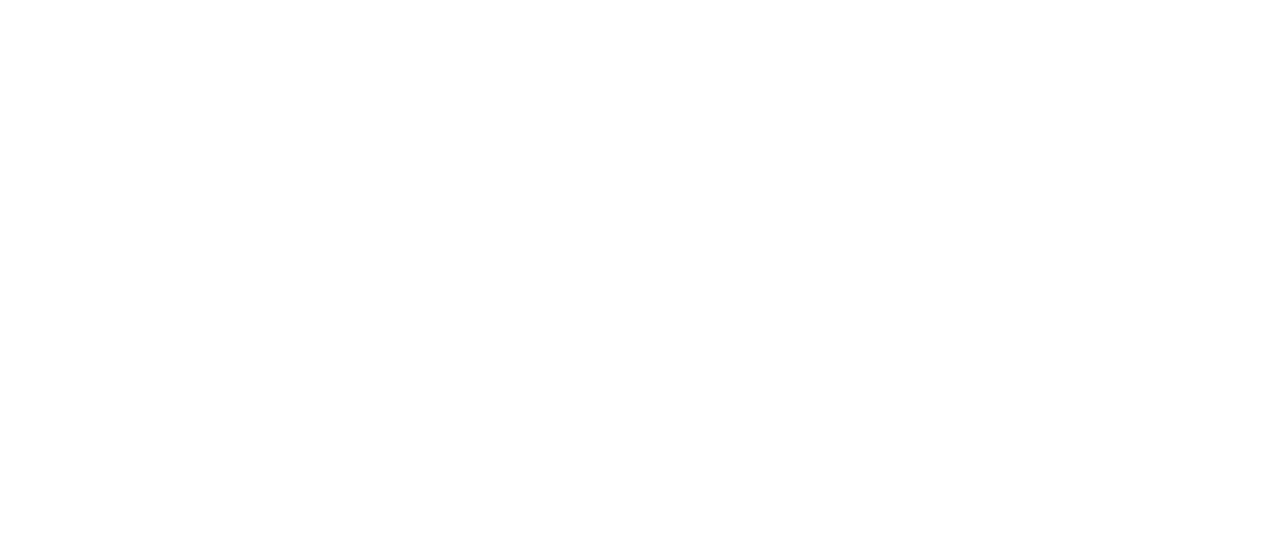
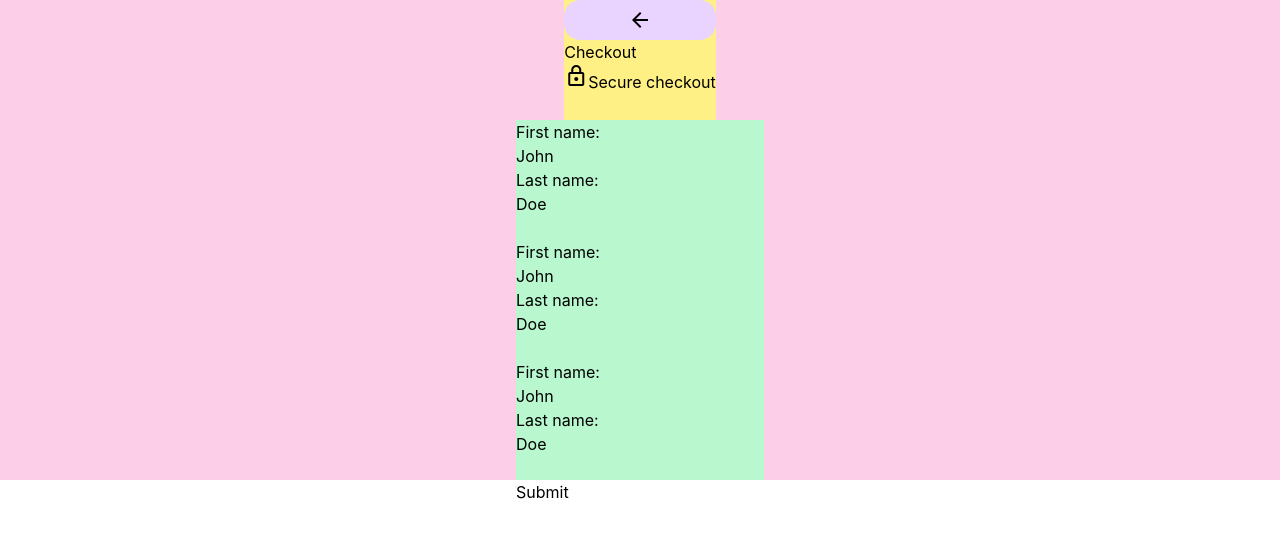
Before and after one commit to crrlyly/E-Commerce-Website, a React (Vite) app in the folder client/: page /checkout in a window 1280 px wide. Before the commit this address had no page. Shown: the top 538 px of the page. Built offline with nearby package versions, Linux system fonts and the light colour scheme.

Commit message:
Starting Checkout Page

```diff
--- a/client/src/App.jsx
+++ b/client/src/App.jsx
@@ -5,6 +5,7 @@ import SignIn from "./pages/SignIn.jsx";
 import CreateAccount from "./pages/CreateAccount.jsx";
 import Profile from "./pages/Profile.jsx";
 import LookBook from "./pages/Lookbook.jsx";
+import Checkout from "./pages/Checkout.jsx";
 import { BrowserRouter as Router, Routes, Route } from "react-router-dom";
 
 function App() {
@@ -19,6 +20,7 @@ function App() {
           <Route path="/register" element={<CreateAccount />} />
           <Route path="/profile" element={<Profile />} />
           <Route path="/lookbook" element={<LookBook />} />
+          <Route path="/checkout" element={<Checkout />} />
         </Routes>
       </div>
     </Router>
--- a/client/src/components/CartBar.jsx
+++ b/client/src/components/CartBar.jsx
@@ -1,6 +1,7 @@
 import CartCard from "./cards/CartCard";
 import { useCartStore } from "../store/cartStore";
 import { calculateItemTotal } from "../utils/calculateItemTotal";
+import { Link } from "react-router-dom";
 
 // ${ifOpen ? "opacity-0" : "pointer-events-none opacity-0"}`}
 
@@ -13,7 +14,8 @@ export default function CartBar({ ifOpen, close }) {
   return (
     <>
       <div
-        className={`absolute w-full h-full z-30 bg-black/50 transition-opacity duration-300 ${ifOpen ? "opacity-100 backdrop-blur-md" : "pointer-events-none opacity-0"}`}
+        onClick={close}
+        className={`fixed top-0 left-0 w-full h-full z-30 bg-black/50 transition-opacity duration-300 ${ifOpen ? "opacity-100 backdrop-blur-md" : "pointer-events-none opacity-0"}`}
       ></div>
       <div
         className={`fixed top-0 right-0 z-40 w-full max-w-140 h-dvh bg-white flex flex-col
@@ -56,9 +58,15 @@ export default function CartBar({ ifOpen, close }) {
             <span>Total</span>
             <span>${(total + 0).toFixed(2) || 0}</span>
           </div>
-          <button className="w-full bg-blue-200 p-5 rounded-3xl text-[1.1rem] font-bold">
-            Checkout
-          </button>
+          <Link
+            to="/checkout"
+            className="transition:text duration-200 hover:text-black"
+            href=""
+          >
+            <button className="w-full bg-blue-200 p-5 rounded-3xl text-[1.1rem] font-bold cursor-pointer">
+              Checkout
+            </button>
+          </Link>
         </div>
       </div>
     </>
--- /dev/null
+++ b/client/src/components/checkout/CheckoutPage.jsx
@@ -0,0 +1,41 @@
+import { Link } from "react-router-dom";
+export default function CheckoutPage() {
+  return (
+    <div className="w-full h-auto bg-pink-200 flex flex-col justify-center items-center ">
+      <div className="w-80% h-30 bg-yellow-200">
+        <Link
+          to="/"
+          className="bg-purple-200 flex justify-center items-center px-2 py-2 rounded-2xl"
+        >
+          <span className="material-symbols-outlined">arrow_back</span>
+        </Link>
+        <span>Checkout</span>
+        <div>
+          <span className="material-symbols-outlined">lock</span>
+          <span>Secure checkout</span>
+        </div>
+      </div>
+      <div className="w-80% h-30 bg-green-200">
+        <label htmlFor="fname">First name:</label><br/>
+        <input type="text" id="fname" name="fname" value="John"/><br/>
+        <label htmlFor="lname">Last name:</label><br/>
+        <input type="text" id="lname" name="lname" value="Doe"/><br/><br/>
+        <input type="submit" value="Submit"/>
+      </div>
+      <div className="w-80% h-30 bg-green-200">
+        <label htmlFor="fname">First name:</label><br/>
+        <input type="text" id="fname" name="fname" value="John"/><br/>
+        <label htmlFor="lname">Last name:</label><br/>
+        <input type="text" id="lname" name="lname" value="Doe"/><br/><br/>
+        <input type="submit" value="Submit"/>
+      </div>
+      <div className="w-80% h-30 bg-green-200">
+        <label htmlFor="fname">First name:</label><br/>
+        <input type="text" id="fname" name="fname" value="John"/><br/>
+        <label htmlFor="lname">Last name:</label><br/>
+        <input type="text" id="lname" name="lname" value="Doe"/><br/><br/>
+        <input type="submit" value="Submit"/>
+      </div>
+    </div>
+  );
+}
--- /dev/null
+++ b/client/src/pages/Checkout.jsx
@@ -0,0 +1,8 @@
+import CheckoutPage from "../components/checkout/CheckoutPage";
+export default function Checkout() {
+  return (
+    <>
+      <CheckoutPage></CheckoutPage>
+    </>
+  );
+}
```
Also changed, not shown: client/src/pages/Lookbook.jsx (+9 -7 lines).
